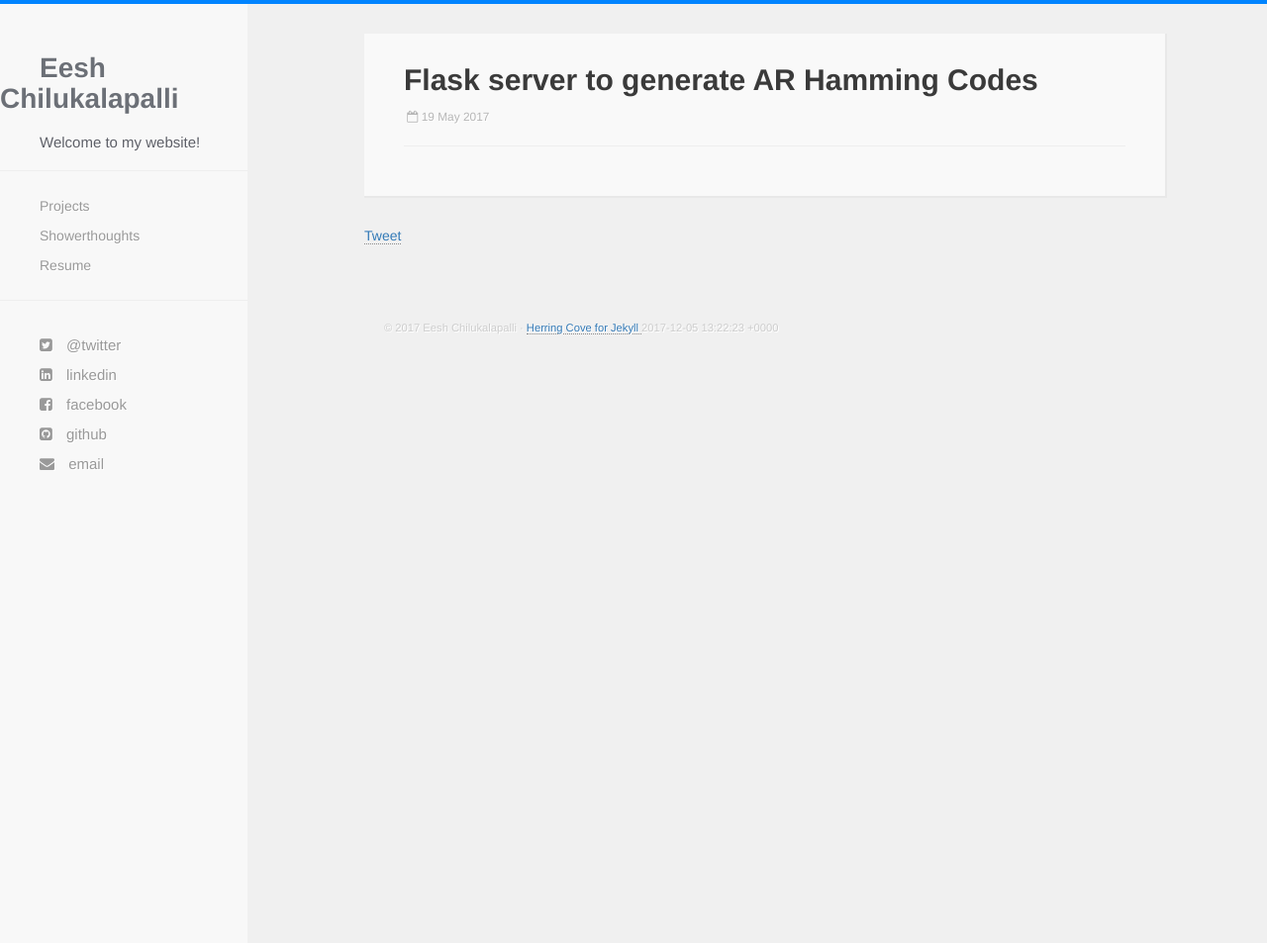
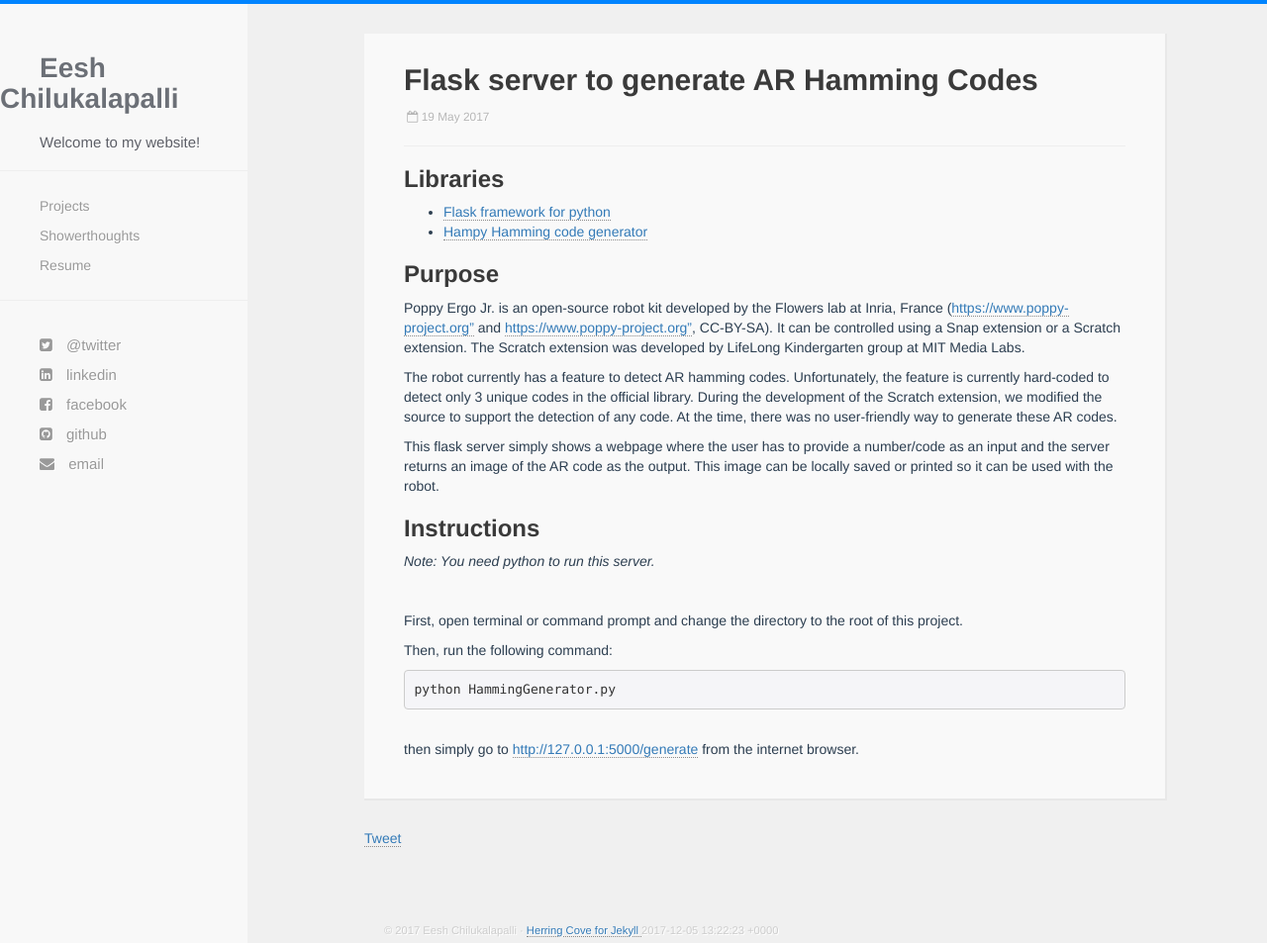
Before and after one commit to eesh/eesh.github.io, a Jekyll site: the page built from projects/_posts/2017-05-19-Hamming-code-server.markdown, in a window 1280 px wide and 953 px high. Shown: the whole window at 99% size. Built offline with Jekyll 4.4.1, drawn with Linux system fonts in a browser that asks for light colours; nearby versions of some CDN libraries; comment, search, counter and statistics services are not loaded.

Commit message:
Hamming code description

````diff
--- a/projects/_posts/2017-05-19-Hamming-code-server.markdown
+++ b/projects/_posts/2017-05-19-Hamming-code-server.markdown
@@ -4,3 +4,34 @@ github: https://github.com/eesh/HammingGeneratorServer
 logo: python-default.png
 short_desc: Python Flask server to generate AR Hamming codes for the Poppy Ergo Jr. extension
 ---
+
+### Libraries
+
+* <a href="http://flask.pocoo.org/">Flask framework for python</a>
+* <a href="https://pypi.python.org/pypi/hampy/1.4.1">Hampy Hamming code generator</a>
+
+### Purpose
+
+Poppy Ergo Jr. is an open-source robot kit developed by the Flowers lab at Inria, France (<a href="https://www.poppy-project.org">https://www.poppy-project.org"</a> and <a href="https://www.poppy-education.org">https://www.poppy-project.org"</a>, CC-BY-SA). It can be controlled using a Snap extension or a Scratch extension. The Scratch extension was developed by LifeLong Kindergarten group at MIT Media Labs.
+
+The robot currently has a feature to detect AR hamming codes. Unfortunately, the feature is currently hard-coded to detect only 3 unique codes in the official library. During the development of the Scratch extension, we modified the source to support the detection of any code. At the time, there was no user-friendly way to generate these AR codes.
+
+This flask server simply shows a webpage where the user has to provide a number/code as an input and the server returns an image of the AR code as the output. This image can be locally saved or printed so it can be used with the robot.
+
+### Instructions
+
+_Note:
+You need python to run this server._
+
+<br />
+
+First, open terminal or command prompt and change the directory to the root of this project.
+
+Then, run the following command:
+
+``` bash
+python HammingGenerator.py
+```
+
+<br />
+then simply go to <a href="http://127.0.0.1:5000/generate">http://127.0.0.1:5000/generate</a> from the internet browser.
````
